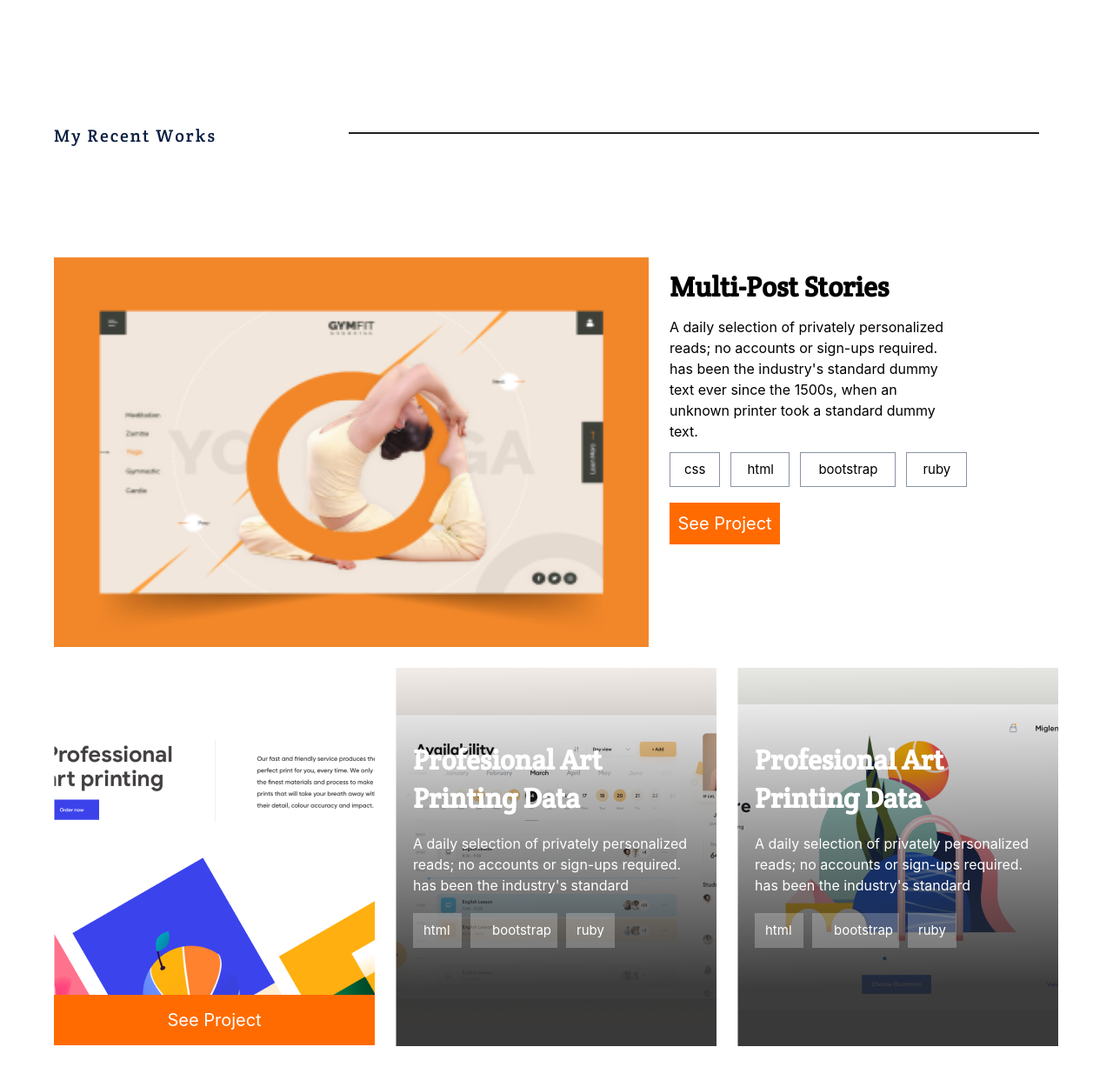
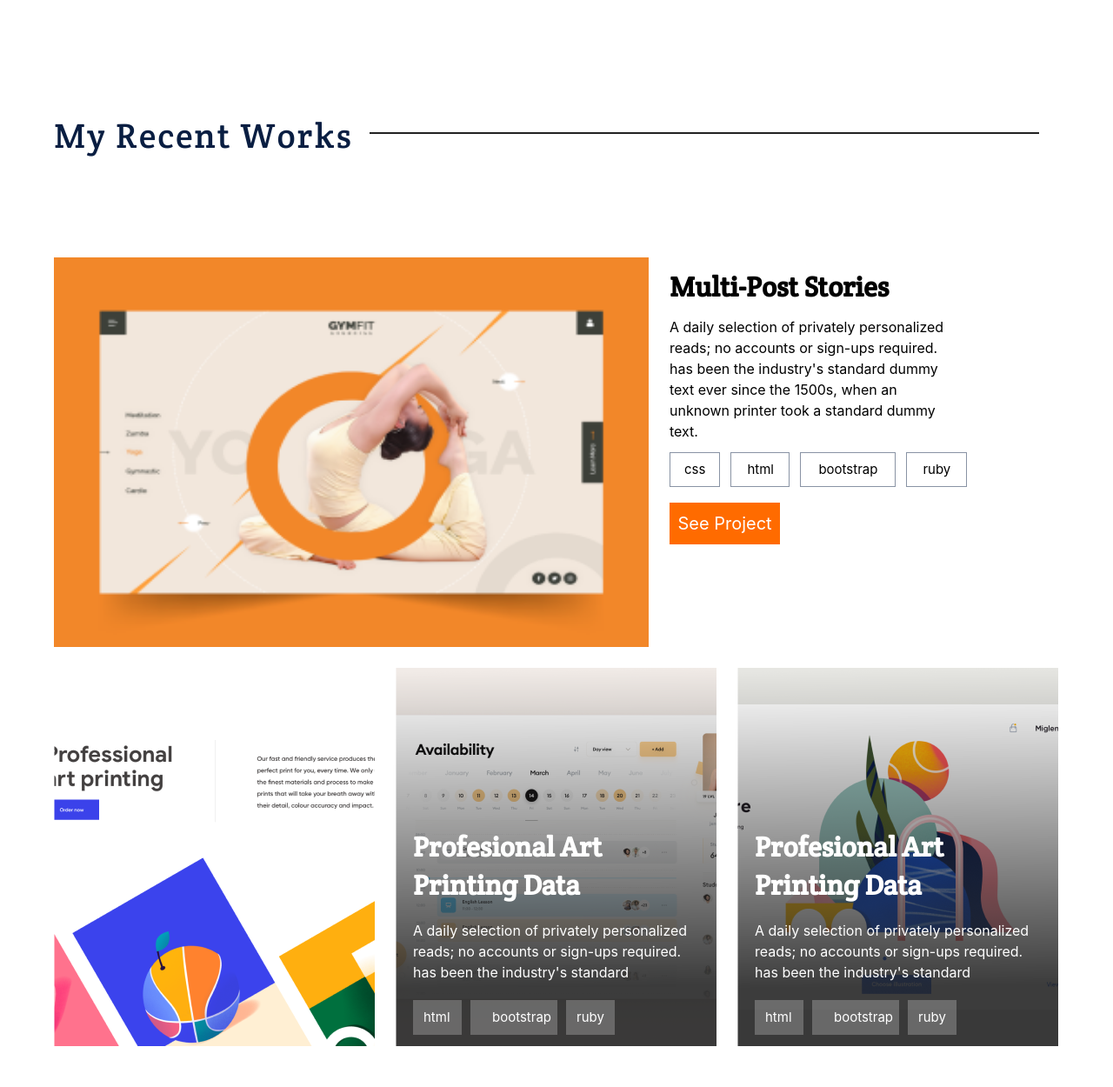
Before and after one commit to Diana-Duya/my-portfolio, a website: page index.html in a window 1280 px wide. Shown: the part 920-2170 px from the top of the page at 87% size. Drawn offline with Linux system fonts and the light colour scheme.

Commit message:
Modifyhtml and css

```diff
--- a/index.html
+++ b/index.html
@@ -61,9 +61,7 @@
 <section class="cont">
     <div class="works">
         <div class="recent">
-            <div class="title">
                 <h2 class="first">My Recent Works</h2>
-            </div>
             <hr class="first-line">
         </div>
 
@@ -102,7 +100,7 @@
                                 </ul>
                                 </div>
                             </div>
-                        <button class="second-btn" type="button">See Project</button>
+                            <div class="action-btn"><button class="second-btn" type="button">See Project</button></div>
                     </div>
                     <div class="style-grid">
                         <div class="profession profession2">
@@ -115,9 +113,7 @@
                                 <li class="Ruby2">ruby</li>
                             </ul>
                         </div>
-                        <div>
-                            <div class="action-btn"><button class="second-btn" type="button">See Project</button></div>
-                        </div>
+                     <div class="action-btn"><button class="second-btn" type="button">See Project</button></div>
                 </div>
                 <div class="style-grid">
                     <div class="profession profession3">
@@ -185,7 +181,7 @@
     <div class="about-img">
         <div class="styl">
             <h3 class="me">About me</h3>
-                <p class="info">Hello I’m a software developer! I can help you build a<br> product , feature or website Look through some of my work<br> and experience! If you like what you see and have a project<br> you need coded, don’t hestiate to contact me.
+                <p class="info">Hello I’m a software developer! I can help you build a product , feature or website Look through some of my work and experience! If you like what you see and have a project you need coded, don’t hestiate to contact me.
                 </p>
             <div class="resume">
                 <button class="last-btn" type="button">Get My Resume</button>
--- a/style.css
+++ b/style.css
@@ -335,12 +335,13 @@ nav ul {
   /* width: 375px; */
   height: 1901px;
   margin-top: 100px;
+  outline: 4px solid red;
 }
 
 .about-img {
   background-image: url("image/Backgorund.svg");
   background-repeat: no-repeat;
-  background-position: right 90%;
+  background-position: bottom 75% right;
   height: 590px;
 }
 
@@ -355,13 +356,14 @@ nav ul {
 }
 
 .info {
-  width: 325px;
   font-family: Poppins, sans-serif;
   font-style: regular;
   font-size: 16px;
   line-height: 24px;
   color: #fff;
   padding-top: 20px;
+  outline: 4px solid white;
+  width: 80%;
 }
 
 .last-btn {
@@ -697,18 +699,20 @@ textarea {
   }
 
   .first {
-    font-family: 'Crete Round', serif;
+    font-family: "Crete Round", sans-serif;
     font-style: regular;
-    font-size: 20px;
-    line-height: 52px !important;
+    font-size: 40px;
+    line-height: 52px;
     color: #091e42;
+    height: 52px;
+    width: 32%;
     margin-top: 0;
     letter-spacing: 2px;
     font-weight: 400;
   }
 
   .first-line {
-    width: 794.000000000003px;
+    width: 68%;
     height: 1px solid #212121;
   }
 
@@ -746,8 +750,6 @@ textarea {
     justify-content: space-between;
     height: 52px;
     width: 1133px;
-
-    /* text-align: right; */
     left: 35.5px;
     top: 130px;
     margin-bottom: 114px;
@@ -861,7 +863,9 @@ textarea {
   }
 
   .action-btn {
-    display: none;
+    display: flex;
+    position: absolute;
+    bottom: 0;
   }
 
   .one {
@@ -900,7 +904,7 @@ textarea {
   }
 
   .profession1 {
-    height: 376px !important;
+    height: 435px;
     background: url(image/backgroundimg4.png) !important;
   }
 
@@ -910,10 +914,12 @@ textarea {
 
   .profession2 {
     background: url(image/backgroundimg2.png) !important;
+    padding-top: 27%;
   }
 
   .profession3 {
     background: url(image/backgroundimg3.png) !important;
+    padding-top: 27%;
   }
 
   .profession {
@@ -922,14 +928,13 @@ textarea {
     background-size: cover;
     height: 435px;
     width: 369px;
+    padding-top: 27%;
   }
 
   .style-grid {
     height: 435px;
     width: 369px;
-    left: 0;
-    top: 0;
-    border-radius: 0;
+    position: relative;
   }
 
   .pro {
@@ -1010,17 +1015,26 @@ textarea {
     flex-direction: row;
     height: 58px;
     width: 369px;
-    left: 0;
-    top: 0;
-    border-radius: 0;
-    background-color: #ff6b00;
-    color: #fff;
+    background-color: transparent;
+    color: transparent;
     margin-top: 0;
     border: none;
     font-family: Inter, sans-serif;
     font-style: bold;
     font-size: 20px;
     line-height: 24px;
+  }
+
+  .second-btn:hover {
+    background-color: #fff5e1;
+    color: #f55800;
+    border: 2px solid #f55800;
+  }
+
+  .second-btn:focus {
+    background-color: #e05304;
+    color: #f4f1f0;
+    border: 2px solid #e05304;
   }
 
   #about {
@@ -1036,12 +1050,14 @@ textarea {
 
   .styl {
     margin-left: 142px;
+    margin-top: 10rem;
+    width: 55%;
   }
 
   .about-img {
     background-image: url("image/illustration-about\ me.svg");
     background-repeat: no-repeat;
-    background-position: right 70%;
+    background-position: bottom 55% right;
     height: 590px;
     width: 100%;
   }
@@ -1063,9 +1079,7 @@ textarea {
     line-height: 24px;
     color: #fff;
     margin-top: 24px;
-
-    /* height: 148px;
-  width: 566px; */
+    width: 80;
   }
 
   .last-btn {
```
